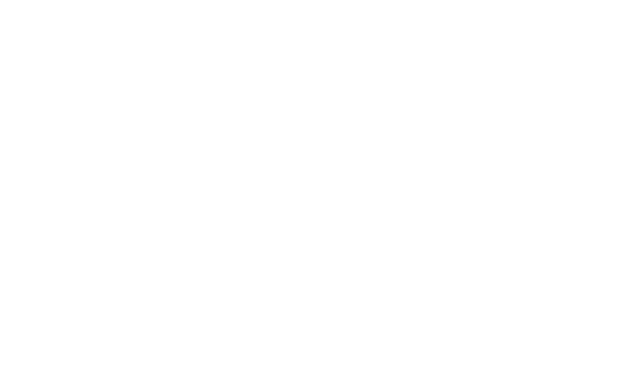
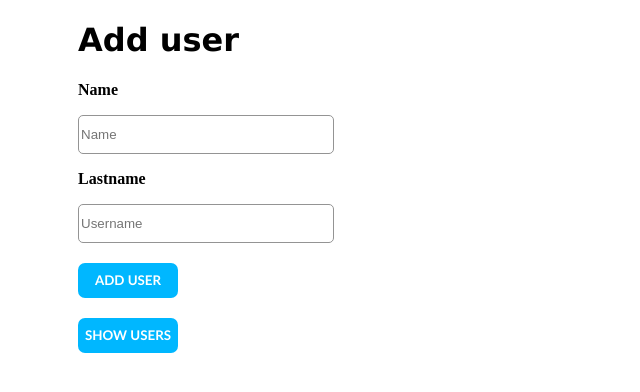
Before and after one commit to anton05/myproject, a React (Create React App) app: page /users/add in a window 1280 px wide. Before the commit this address had no page. Shown: the top 392 px of the page, without its empty margins (0-640 px from the left). Built offline with nearby package versions, Linux system fonts and the light colour scheme.

Commit message:
edit user + minor refactor

```diff
--- a/src/App.js
+++ b/src/App.js
@@ -1,20 +1,20 @@
-import './App.css';
-import Input from './Component/input';
-import UserList from './Component/UserList';
-import UserEdit from './Component/UserEdit';
+import "./App.css";
+import UserList from "./Component/UserList";
+import UserEdit from "./Component/UserEdit";
+import UserAdd from "./Component/UserAdd";
 
-import { Route, Routes, useParams } from 'react-router-dom'
+import { Route, Routes } from "react-router-dom";
 
 function App() {
   return (
     <div>
       <Routes>
-        <Route exact path='/' element={<Input />} />
-        <Route exact path = '/users' element={<UserList />}  />
-        <Route exact path = '/users/edit/:id' element={<UserEdit />}  />
+        {["/", "/users"].map((path) => (
+          <Route path={path} element={<UserList />} />
+        ))}
+        <Route exact path="/users/add" element={<UserAdd />} />
+        <Route exact path="/users/edit/:id" element={<UserEdit />} />
       </Routes>
-
-
     </div>
   );
 }
--- /dev/null
+++ b/src/Component/UserAdd.js
@@ -0,0 +1,52 @@
+import React, { useState } from "react";
+import UserService from "../services/userService";
+import "./user-form.css";
+import { Link } from "react-router-dom";
+
+const UserAdd = () => {
+  const userService = new UserService();
+  const [user, setUser] = useState({ name: "", userName: "" });
+
+  const onInputChange = (inputName) => (e) => {
+    setUser({ ...user, [inputName]: e.target.value });
+  };
+  const addUser = () => {
+    userService.addUser(user);
+    setUser({ name: "", userName: "" });
+  };
+
+  return (
+    <div>
+      <h1>Add user</h1>
+
+      <div className="form-container">
+        <p>Name</p>
+        <input
+          className="form-input"
+          type="text"
+          placeholder="Name"
+          onChange={onInputChange("name")}
+          value={user.name}
+        />
+        <br />
+        <p>Lastname</p>
+        <input
+          className="form-input"
+          type="text"
+          placeholder="Username"
+          onChange={onInputChange("userName")}
+          value={user.userName}
+        />
+      </div>
+      <button className="btn" onClick={addUser}>
+        ADD USER
+      </button>
+      <br />
+      <Link to="/users">
+        <button className="btn">SHOW USERS</button>
+      </Link>
+    </div>
+  );
+};
+
+export default UserAdd;
--- a/src/Component/UserEdit.js
+++ b/src/Component/UserEdit.js
@@ -1,10 +1,14 @@
-import { useState, useEffect } from 'react';
-import './input.css';
-import UserService from '../services/userService';
-import { useParams, useNavigate } from 'react-router-dom';
+import { useState, useEffect } from "react";
+import "./user-form.css";
+import UserService from "../services/userService";
+import { useParams, useNavigate, Link } from "react-router-dom";
 
 const UserEdit = () => {
-  const [user, setUser] = useState(null);
+  const [user, setUser] = useState({
+    id: "",
+    name: "",
+    userName: "",
+  });
   const userService = new UserService();
 
   let { id } = useParams();
@@ -15,8 +19,7 @@
       const foundUser = userService.getUserById(id);
       if (foundUser) {
         setUser(foundUser);
-      }
-      else {
+      } else {
         navigate("/");
       }
     }
@@ -25,22 +28,44 @@
   const onInputChange = (inputName) => (evt) => {
     setUser({
       ...user,
-      [inputName]: evt.target.value
-    })
-  }
+      [inputName]: evt.target.value,
+    });
+  };
 
-  const updateUser = () => { userService.updateUser(user); }
+  const updateUser = () => {
+    userService.updateUser(user);
+    navigate("/");
+  };
 
   return (
     <div>
       <h1>USER EDIT</h1>
-      <div className='input'>
+      <div className="form-container">
         <p>Name</p>
-        <input className='inp' type='text' onChange={onInputChange('name')} /><br />
+        <input
+          className="form-input"
+          type="text"
+          onChange={onInputChange("name")}
+          placeholder="Name"
+          value={user.name}
+        />
+        <br />
         <p>Username</p>
-        <input className='inp' type='text' onChange={onInputChange('userName')} />
+        <input
+          className="form-input"
+          type="text"
+          onChange={onInputChange("userName")}
+          placeholder="Username"
+          value={user.userName}
+        />
       </div>
-      <button className='btn1' onClick={updateUser}>EDIT USER</button><br />
+      <button className="btn" onClick={updateUser}>
+        EDIT USER
+      </button>
+      <br />
+      <Link to="/users">
+        <button className="btn">SHOW USERS</button>
+      </Link>
     </div>
   );
 };
--- a/src/Component/UserList.js
+++ b/src/Component/UserList.js
@@ -1,46 +1,51 @@
-import { useEffect, useState } from 'react'
-import { Link } from 'react-router-dom';
-import UserService from '../services/userService';
-import './table.css'
+import { useEffect, useState } from "react";
+import { Link } from "react-router-dom";
+import UserService from "../services/userService";
+import "./table.css";
 const UserList = () => {
-
   const [users, setUsers] = useState([]);
   const userService = new UserService();
 
   useEffect(() => {
-        setUsers(userService.getUsers())
+    setUsers(userService.getUsers());
   }, []);
 
   const deleteUser = (userId) => {
     userService.deleteUser(userId);
-        setUsers(userService.getUsers())
+    setUsers(userService.getUsers());
   };
 
   return (
-
     <div>
       <h1>User list:</h1>
-            <div className='contain'>
+      <div className="contain">
+        <p>
+          <Link to="/users/add">ADD NEW USER</Link>
+        </p>
         <table>
           <thead>
             <tr>
-                            <th >ID</th>
-                            <th >Name</th>
-                            <th >Lastname</th>
-                            <th >Action</th>
+              <th>ID</th>
+              <th>Name</th>
+              <th>Lastname</th>
+              <th>Action</th>
             </tr>
           </thead>
           <tbody>
-                        {users.map((el, index) => {
+            {users.map((user, index) => {
               return (
                 <>
                   <tr>
                     <td>{index + 1}</td>
-                                        <td>{el.name}</td>
-                                        <td>{el.userName}</td>
+                    <td>{user.name}</td>
+                    <td>{user.userName}</td>
                     <td>
-                                            <Link to={'/users/edit/'+ el.id}><button className='btn'>EDIT</button></Link>
-                                            <button className='btn'onClick={() => deleteUser(el.id)}>DELETE</button>
+                      <Link to={"/users/edit/" + user.id}>
+                        <button className="btn">EDIT</button>
+                      </Link>
+                      <button className="btn" onClick={() => deleteUser(user.id)}>
+                        DELETE
+                      </button>
                     </td>
                   </tr>
                 </>
--- a/src/Component/input.js
+++ /dev/null
@@ -1,34 +0,0 @@
-import React, { useState } from "react";
-import UserService from "../services/userService";
-import './input.css'
-import { Link } from 'react-router-dom';
-
-
-const Input = () => {
-    const userService = new UserService();
-    const [formData, setFormData] = useState({ name: '', userName: '' });
-
-    const onInputChange = (inputName) => (e) => {
-                setFormData({ ...formData, [inputName]: e.target.value})
-    };
-    const addUser = () => {
-        userService.addUser(formData);
-    };
-    return (
-
-        <div>
-            <h1>Add user</h1>
-
-            <div className='input'>
-                <p>Name</p>
-                <input className='inp' type='text' placeholder="Add your name" onChange={onInputChange('name')} /><br />
-                <p>Lastname</p>
-                <input className='inp' type='text' placeholder="Add your Lastname" onChange={onInputChange('userName')} />
-            </div>
-            <button className='btn1' onClick={addUser}>ADD USER</button><br />
-            <Link to="/users"><button className='btn1'>SHOW USER</button></Link>
-        </div>
-    );
-};
-
-export default Input;
--- a/src/Component/input.css
+++ b/src/Component/user-form.css
@@ -1,15 +1,15 @@
-.input{
+.form-container{
     margin-left: 70px;
 }
 
-.inp{
+.form-input{
     border-radius: 5px;
     border: 0.3px solid rgb(148, 148, 148);
     height: 35px;
     width: 250px;
 }
 
-.btn1{
+.btn{
     margin-left: 70px;
     margin-top: 20px;
     border-radius: 7px;
--- a/src/services/userService.js
+++ b/src/services/userService.js
@@ -1,30 +1,38 @@
-import { v4 as uuidv4 } from 'uuid';
+import { v4 as uuidv4 } from "uuid";
 
 class UserService {
-
   getUsers() {
-        const users = JSON.parse(localStorage.getItem('users'));
+    const users = JSON.parse(localStorage.getItem("users"));
     return users || [];
   }
   addUser(user) {
     const users = this.getUsers();
-        localStorage.setItem('users', JSON.stringify([...users, { id: uuidv4(), ...user }]));
+    localStorage.setItem(
+      "users",
+      JSON.stringify([...users, { id: uuidv4(), ...user }])
+    );
   }
 
   getUserById(userId) {
-        return this.getUsers().find(el => el.id === userId);
-    };
+    return this.getUsers().find((el) => el.id === userId);
+  }
 
   deleteUser(userId) {
     const users = this.getUsers();
-        localStorage.setItem('users', JSON.stringify(users.filter(x => x.id !== userId)))
-    };
+    localStorage.setItem(
+      "users",
+      JSON.stringify(users.filter((x) => x.id !== userId))
+    );
+  }
 
-    updateUser(userId) {
+  updateUser(user) {
     const users = this.getUsers();
-        const userToUpdate = users.find(u => u.id === userId);
-        localStorage.setItem('users', JSON.stringify([...users, ...userId]));
-    };
-};
+    const userToUpdateIdx = users.findIndex((u) => u.id === user.id);
+    if (userToUpdateIdx !== -1) {
+      users[userToUpdateIdx] = user;
+      localStorage.setItem("users", JSON.stringify(users));
+    }
+  }
+}
 
 export default UserService;
```
Also changed, not shown: 1 other file (tests, documents, lock files or other folders). Lines whose indentation alone changed are shown as unchanged.
